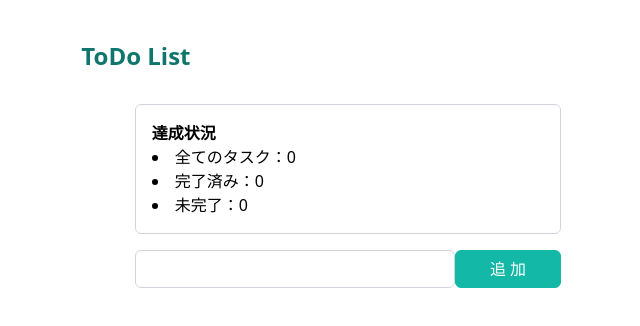
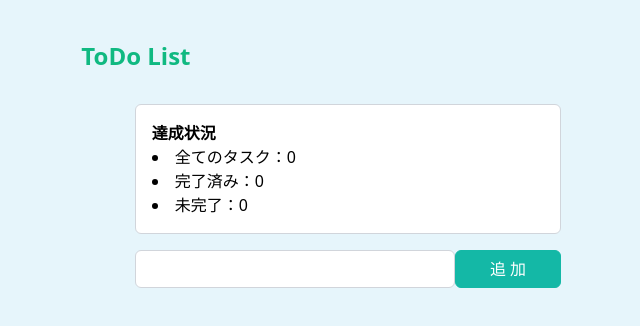
Before and after one commit to wsigma21/hc_practice, a React (Create React App) app in the folder React/react_todo_list/: page / in a window 1280 px wide. Shown: the top 326 px of the page, without its empty margins (292-932 px from the left). Built offline with nearby package versions, Linux system fonts and the light colour scheme.

Commit message:
feat: 背景色設定とそれに伴う色の微調整

```diff
--- a/React/react_todo_list/src/App.tsx
+++ b/React/react_todo_list/src/App.tsx
@@ -9,7 +9,7 @@ function App() {
   return (
     <div className="App">
       <div className="w-5/12 mx-auto mt-10">
-        <h2 className="text-2xl text-teal-700 font-semibold">ToDo List</h2>
+        <h2 className="text-2xl text-emerald-500 font-semibold">ToDo List</h2>
       </div>
       <div className="w-4/12 mx-auto mt-8">
         <TodoProvider>
--- a/React/react_todo_list/src/components/StatusList.tsx
+++ b/React/react_todo_list/src/components/StatusList.tsx
@@ -3,7 +3,7 @@ import { useTodoList } from "../hooks/useTodoList"
 export const StatusList = () => {
   const { allTodosNum, doneTodoNum, unfinishedTodoNum } = useTodoList();
   return (
-    <div className="w-full p-4 mb-4 border border-gray-300 rounded-md">
+    <div className="w-full p-4 mb-4 border border-gray-300 rounded-md bg-white">
       <h2 className="font-bold">達成状況</h2>
       <li>全てのタスク：{allTodosNum}</li>
       <li>完了済み：{doneTodoNum}</li>
--- a/React/react_todo_list/src/components/TodoList.tsx
+++ b/React/react_todo_list/src/components/TodoList.tsx
@@ -21,11 +21,12 @@ export const TodoList = () => {
   return (
     <div className="group">
       {todos.map((todo) => (
-        <div key={todo.id} >
+        <div key={todo.id}>
           <div className="
             group-last:border-b
             w-full py-1.5 px-2
             border-t border-r border-l border-gray-300 rounded-md
+            bg-white
             flex justify-between items-center
           ">
             <input
--- a/React/react_todo_list/src/index.css
+++ b/React/react_todo_list/src/index.css
@@ -1,3 +1,7 @@
 @tailwind base;
 @tailwind components;
 @tailwind utilities;
+
+body {
+  background-color: #e6f5fb;
+}
```
